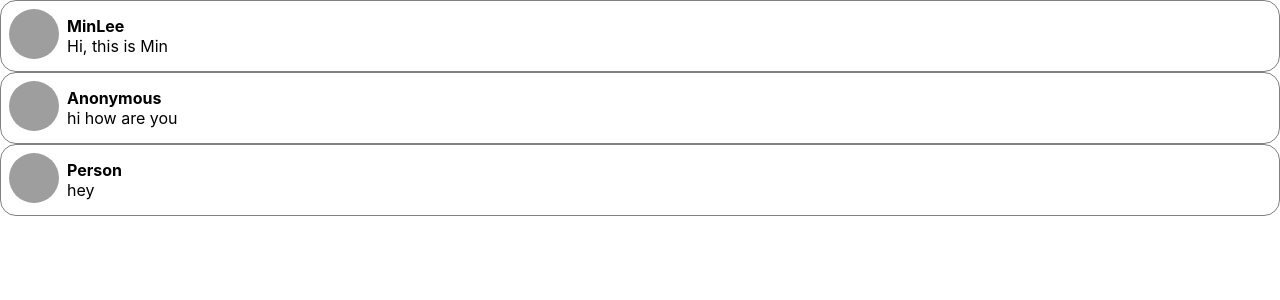
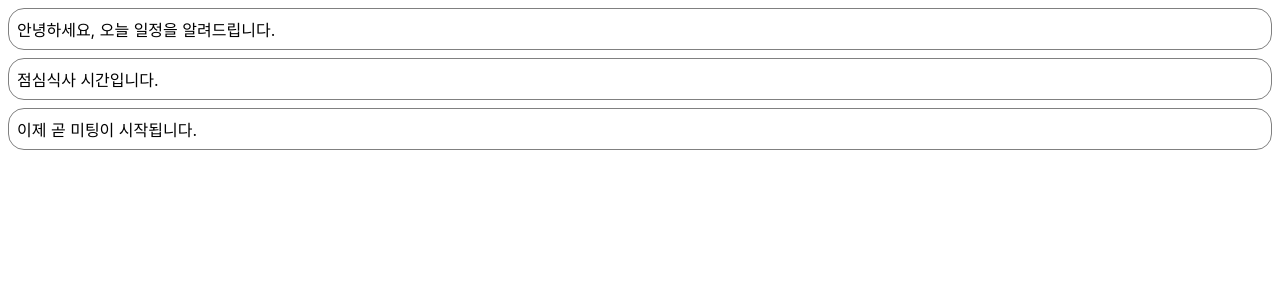
Before and after one commit to Minlee01/React_practice1, a React (Create React App) app: page / in a window 1280 px wide. Shown: the top 300 px of the page. Built offline with nearby package versions, Linux system fonts and the light colour scheme; grey boxes are pictures that could not be loaded.

Commit message:
ch6_실습

```diff
--- /dev/null
+++ b/src/chapter_06/NotificationList.jsx
@@ -0,0 +1,53 @@
+import React from "react";
+import Notification from "./notification";
+
+const reservedNotifications = [
+    {
+        message: "안녕하세요, 오늘 일정을 알려드립니다.",
+    },
+    {
+        message: "점심식사 시간입니다.",
+    },
+    {
+        message: "이제 곧 미팅이 시작됩니다.",
+    },
+];
+
+var Timer;
+//notification을 목록 형태로 보여주기 위한 component
+class NotificationList extends React.Component{
+    constructor(props) {
+        super(props);
+
+        this.state ={
+            notifications: [], //생성자에서는 앞으로 사용할 데이터를 state에 넣어서 초기화
+        };
+    }
+
+    componentDidMount(){
+        const { notifications } =this.state;
+        Timer = setInterval(() =>{
+            if (notifications.length < reservedNotifications.length) {
+                const index = notifications.length;
+                notifications.push(reservedNotifications[index]);
+                this.setState({ //used to update state
+                    notifications: notifications,
+                });
+            } else {
+                clearInterval(Timer);
+            }
+        }, 1000);
+    }
+
+    render() {
+        return (
+            <div>
+                {this.state.notifications.map((notification) =>{
+                    return <Notification message={notification.message} />;
+                })}
+            </div>
+        );
+    }
+}
+
+export default NotificationList;
--- /dev/null
+++ b/src/chapter_06/notification.jsx
@@ -0,0 +1,34 @@
+import React from "react";
+
+const styles= {
+    wrapper: {
+        margin: 8,
+        padding: 8,
+        display: "flex",
+        flexDirection: "row",
+        border: "1px solid grey",
+        borderRadius: 16,
+    },
+    messageText: {
+        color: "black",
+        fontSize: 16,
+    },
+};
+
+class Notification extends React.Component {
+    constructor(props){
+        super(props);
+
+        this.state ={};
+    }
+
+    render() {
+        return (
+            <div style={styles.wrapper}>
+                <span style={styles.messageText}>{this.props.message}</span>
+            </div>
+        );
+    }
+}
+
+export default Notification;
--- a/src/index.js
+++ b/src/index.js
@@ -7,11 +7,11 @@
 import Library from './chapter_03/Library';
 import Clock from './chapter_04/Clock';
 import CommentList from './chapter_05/CommentList';
-
+import NotificationList from './chapter_06/NotificationList';
 
 ReactDOM.render(
     <React.StrictMode>
-      <CommentList />
+      <NotificationList />
     </React.StrictMode>,
     document.getElementById('root')
   );
```
